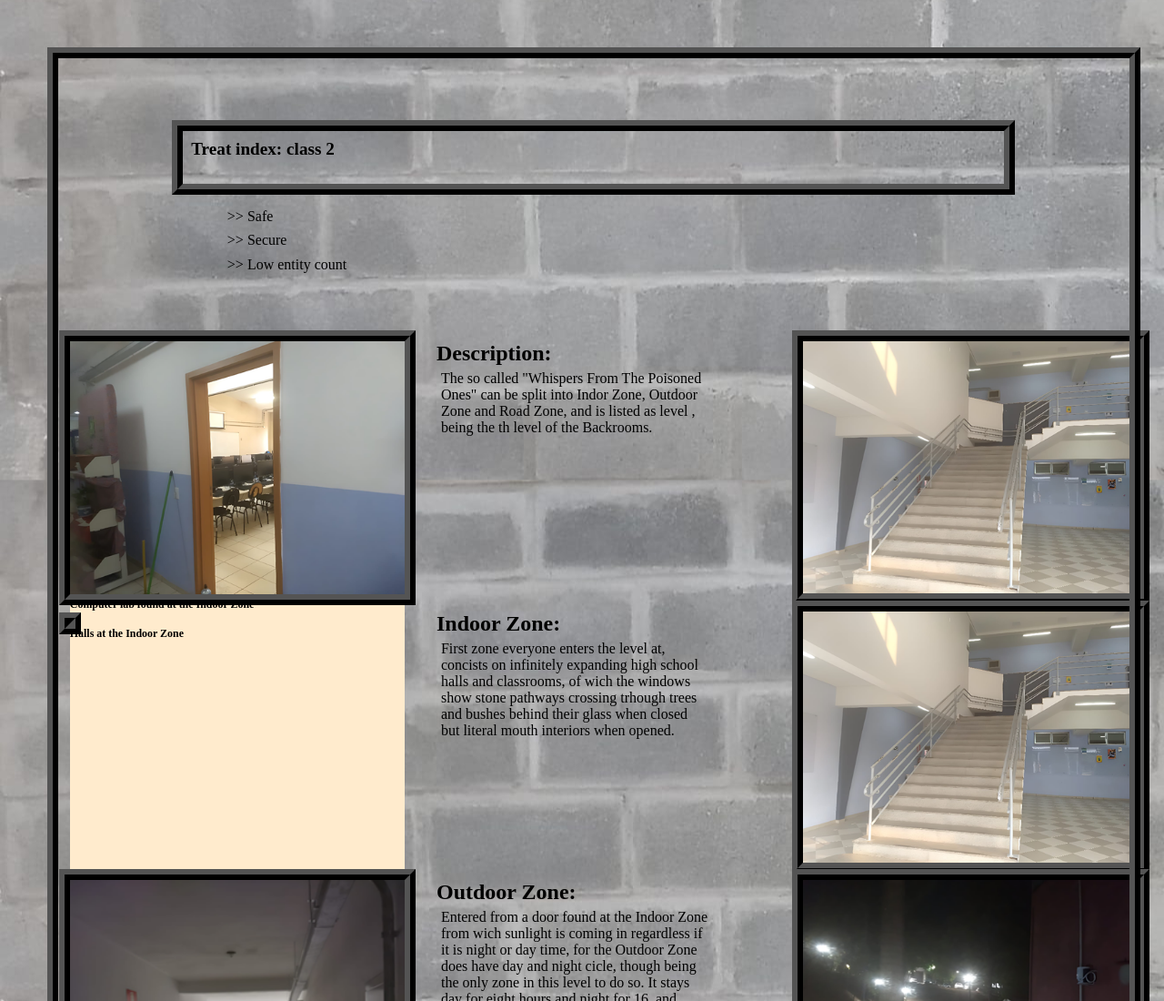
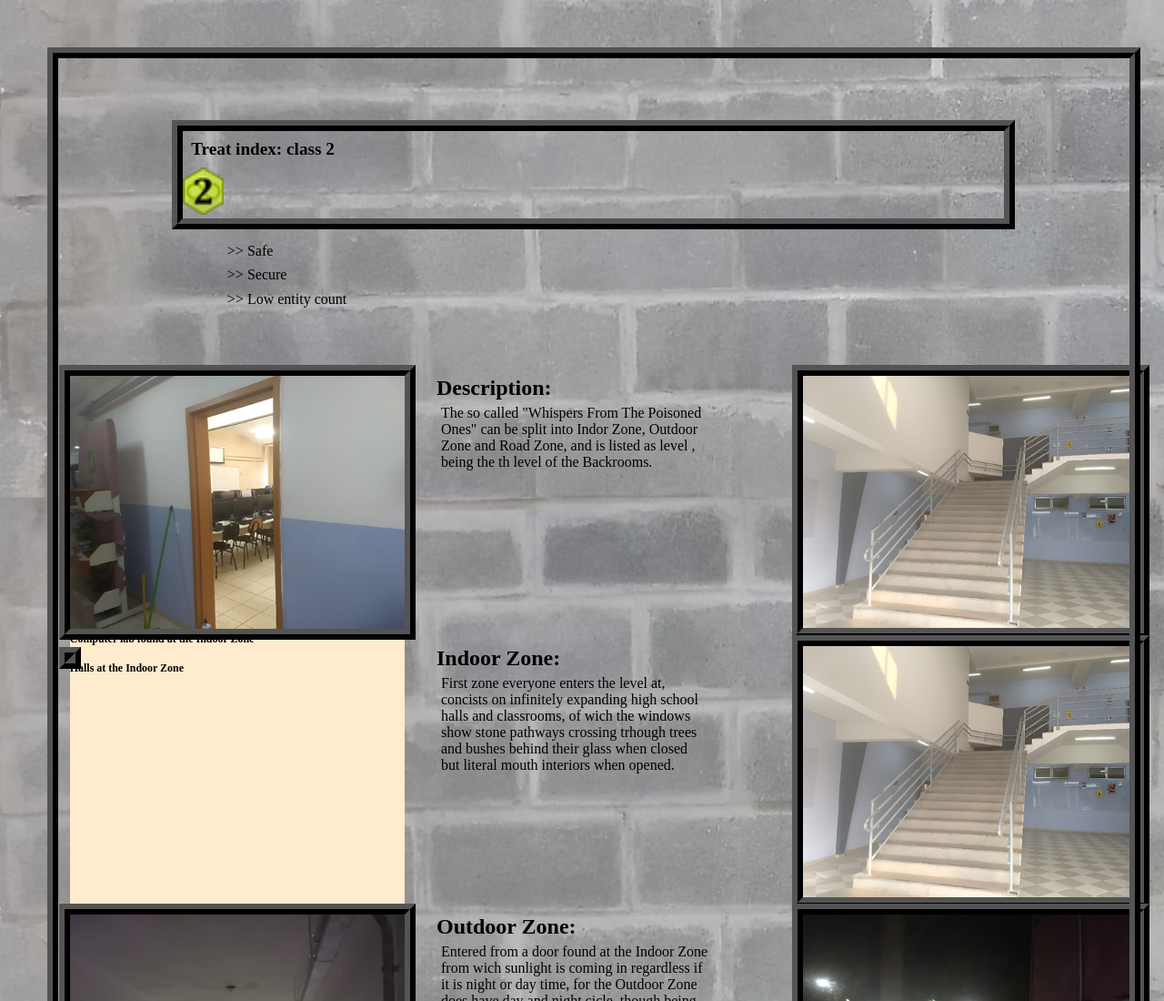
Before and after one commit to Guilherme-Porto-Silva/Guigui-chanAndThePoisonedOnes, a plain HTML site: page index.html in a window 1280 px wide. Shown: the top 1100 px of the page at 91% size. Drawn offline with Linux system fonts and the light colour scheme; a web font is replaced by a local one.

Commit message:
Class2RevampedScutoid placed back

```diff
--- a/index.html
+++ b/index.html
@@ -18,7 +18,7 @@
                 <h1>
                     Treat index: class 2
                 </h1>
-                <img src="" alt="">
+                <img src="./src/Class2RevampedScutoid.png" alt="">
             </div>
           <ul>
                 <li> >> Safe </li>
```
